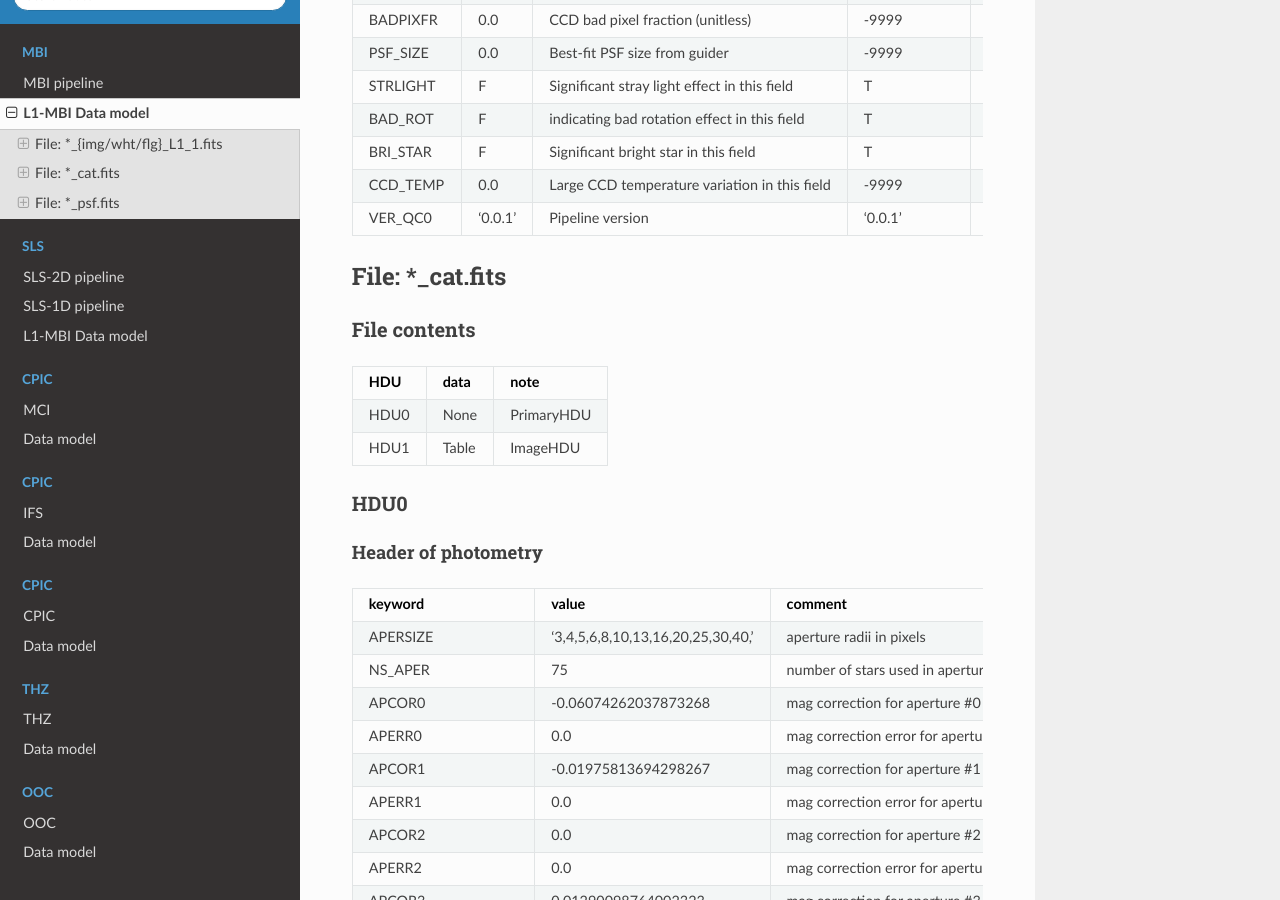
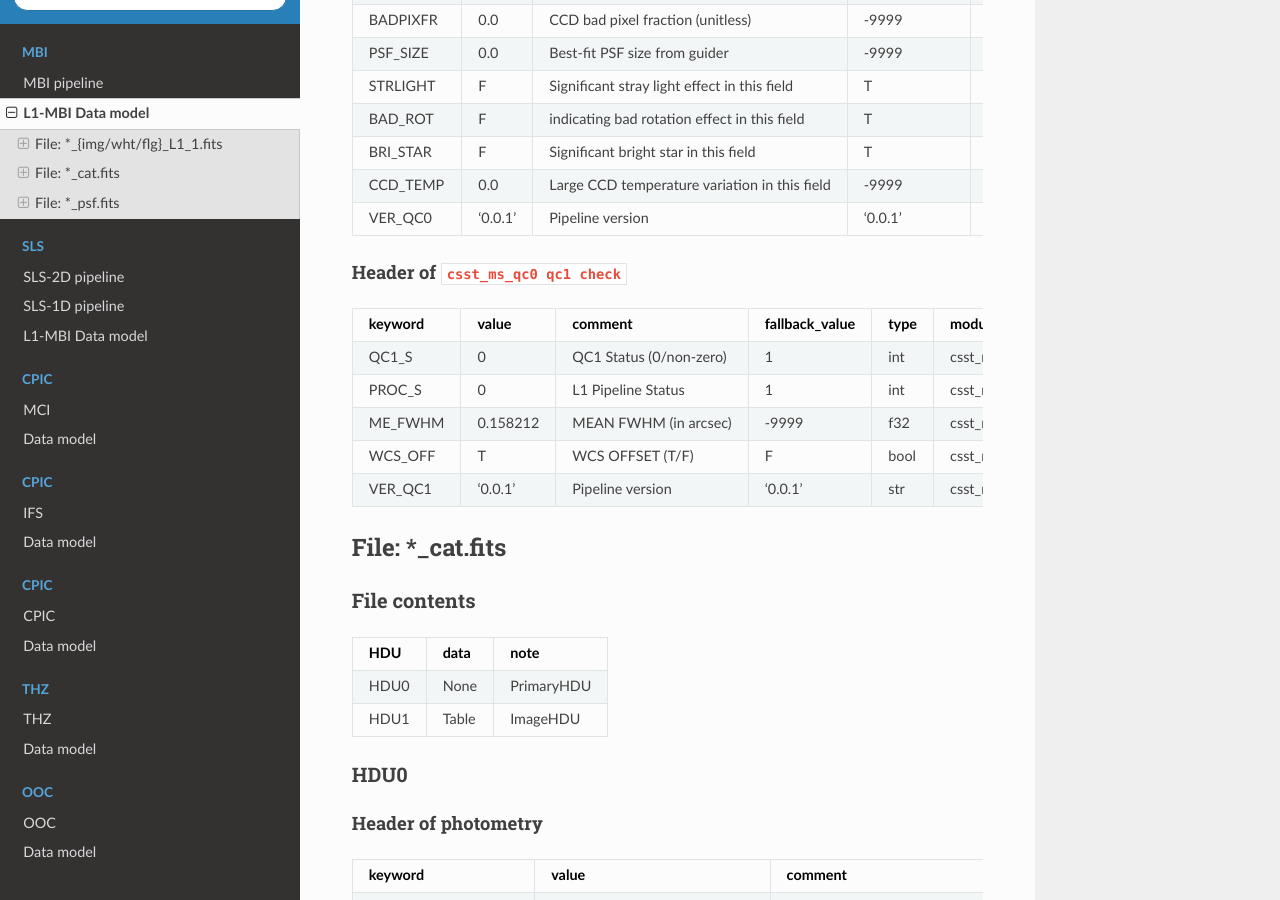
Before and after one commit to hypergravity/csst-doc-msc, a Sphinx documentation site: the page built from docs/source/mbi/data_model.md, in a window 1280 px wide and 900 px high, scrolled down 4019 px. Built offline with Sphinx 7.4.7 and the Read the Docs theme 2.0.0, drawn with Linux system fonts in a browser that asks for light colours.

Commit message:
Update data_model.md

```diff
--- a/docs/source/mbi/data_model.md
+++ b/docs/source/mbi/data_model.md
@@ -135,7 +135,14 @@
 | CCD_TEMP | 0.0 | Large CCD temperature variation in this field | -9999 | f32 | csst_ms_qc0 |
 | VER_QC0 | '0.0.1' | Pipeline version | '0.0.1' | str | csst_ms_qc0 |
 
-
+#### Header of `csst_ms_qc0 qc1 check`
+| keyword    | value                     | comment                                        | fallback_value        | type | module                  |
+|------------|:--------------------------|------------------------------------------------|-----------------------|------|-------------------------|
+| QC1_S | 0 | QC1 Status (0/non-zero) | 1 | int | csst_ms_qc0 |
+| PROC_S | 0 | L1 Pipeline Status | 1 | int | csst_ms_qc0 |
+| ME_FWHM | 0.158212 | MEAN FWHM (in arcsec) | -9999 | f32 | csst_ms_qc0 |
+| WCS_OFF | T | WCS OFFSET (T/F) | F | bool | csst_ms_qc0 |
+| VER_QC1 | '0.0.1' | Pipeline version | '0.0.1' | str | csst_ms_qc0 |
 
 
 ## File: *_cat.fits
```
